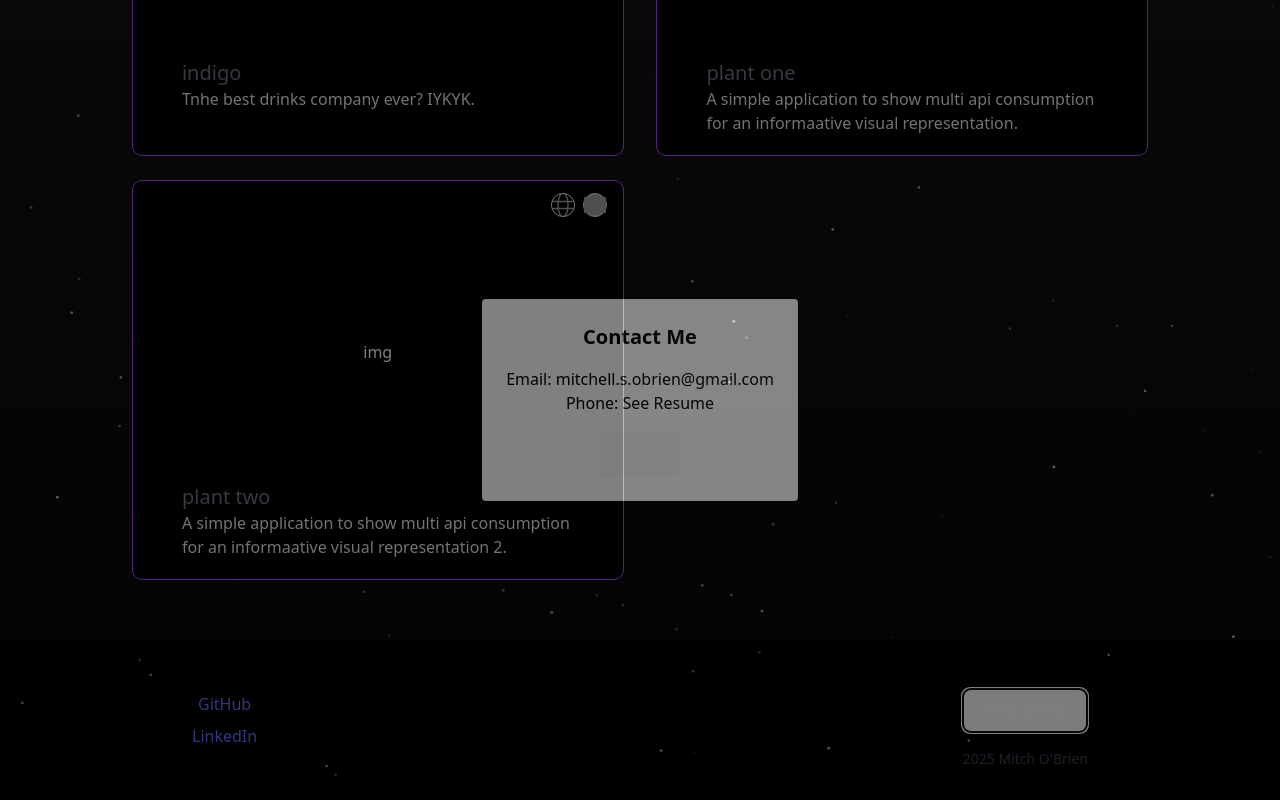
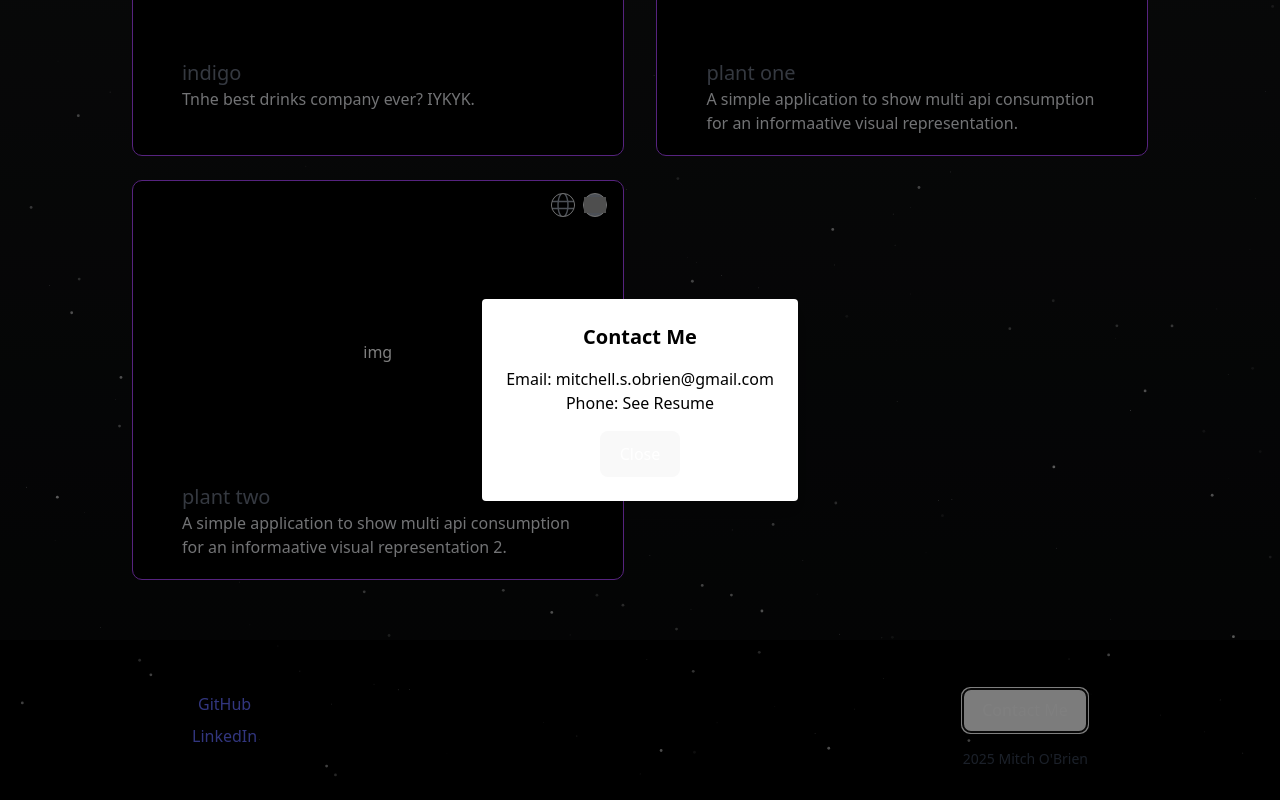
Before and after one commit to OB-CODE/2025Website, a React (Vite) app: page / in a window 1280 px wide. Both pictures are taken after a click on the button "Contact Me". Shown: the part 3007-3807 px from the top of the page. Built offline with nearby package versions, Linux system fonts and the light colour scheme; grey boxes are pictures that could not be loaded.

Commit message:
Fixed background of modal and allowed modal to close on click.

```diff
--- a/src/components/footer/FooterIndex.tsx
+++ b/src/components/footer/FooterIndex.tsx
@@ -42,8 +42,15 @@ const FooterIndex = () => {
       </div>
 
       {showContact && (
-        <div className="fixed inset-0 z-20  bg-black opacity-50 flex items-center justify-center">
-          <div className="bg-white opacity-100 absolute z-30 text-black p-6 rounded shadow-lg">
+        <div
+          onClick={toggleContactPopup}
+          style={{ backgroundColor: "rgba(0, 0, 0, 0.5)" }} // Explicit semi-transparent black background
+          className="fixed inset-0 z-20 bg-black flex items-center justify-center"
+        >
+          <div
+            id="messageContainer"
+            className="bg-white text-black p-6 rounded shadow-lg"
+          >
             <h2 className="text-xl font-bold mb-4">Contact Me</h2>
             <p>Email: mitchell.s.obrien@gmail.com</p>
             <p>Phone: See Resume</p>
```
